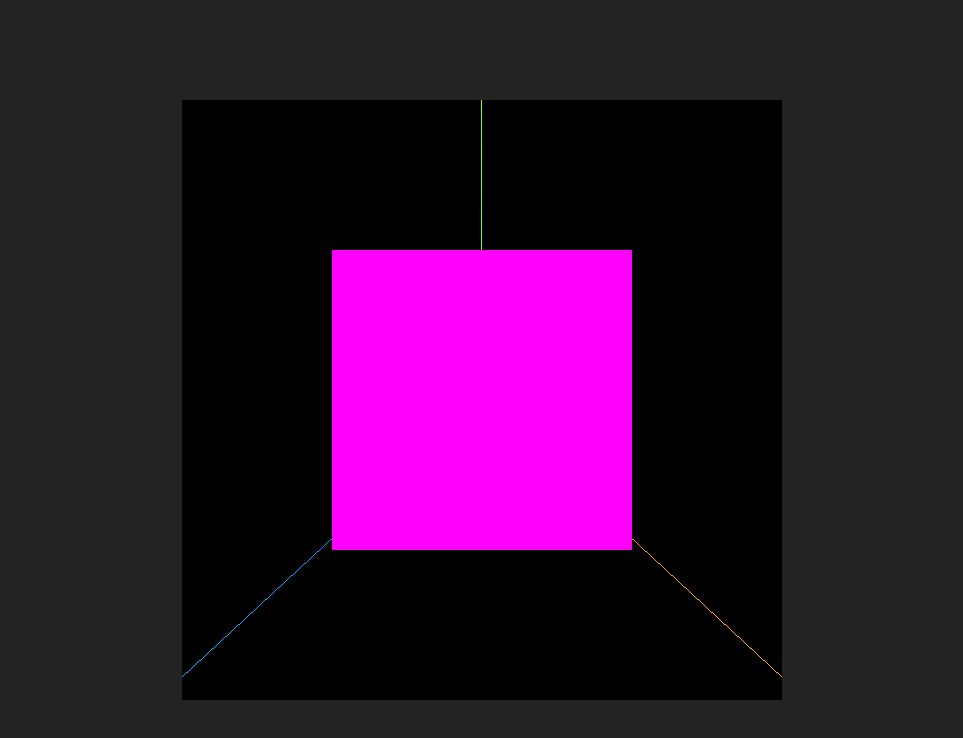
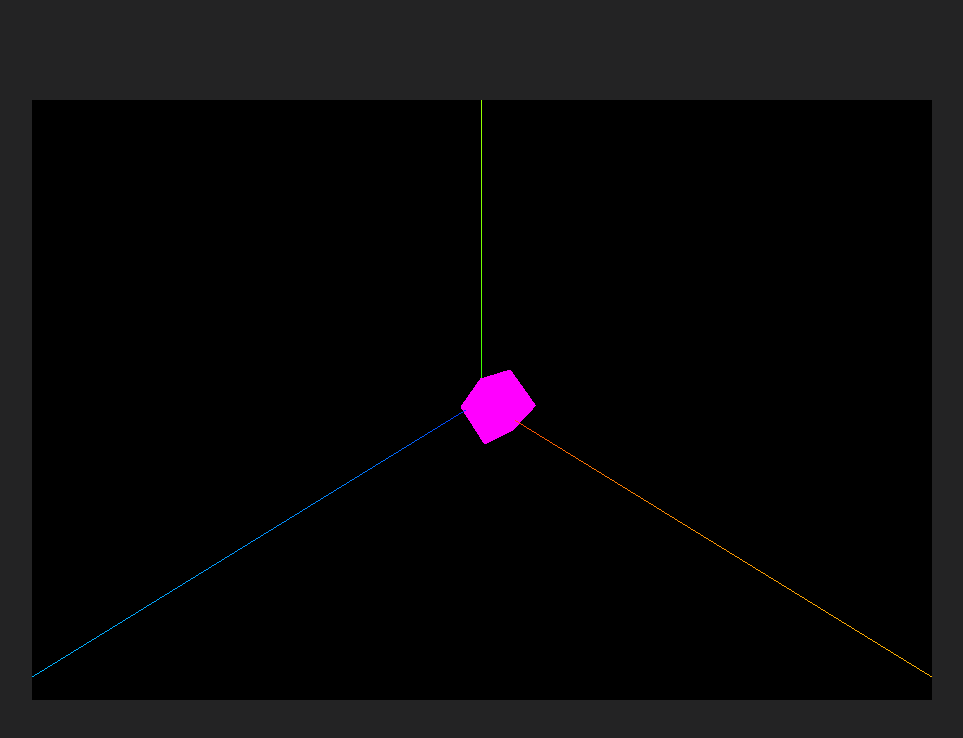
Before and after one commit to sovanny/procedural, a website built with webpack: page index.html in a window 1280 px wide. Shown: the whole page, without its empty margins (158-1121 px from the left). Built offline with nearby package versions, Linux system fonts and the light colour scheme.

Commit message:
I like big screen and I cannot lie, now the cube is spinning like a die

```diff
--- a/src/shaders/vertexShader.ts
+++ b/src/shaders/vertexShader.ts
@@ -2,6 +2,7 @@ export const vertexShader = `
   uniform float time;
   uniform vec2 resolution;
   void main() {
-    gl_Position = vec4( position , 1.0 );
+    vec4 modelViewPosition = modelViewMatrix * vec4( position, 1.0 );
+    gl_Position = projectionMatrix * modelViewPosition;
   }
 `
--- a/style.css
+++ b/style.css
@@ -19,7 +19,7 @@ body {
 }
 
 #container {
-  width: 600px;
+  width: 900px;
   height: 600px;
   overflow: hidden;
 }
```
